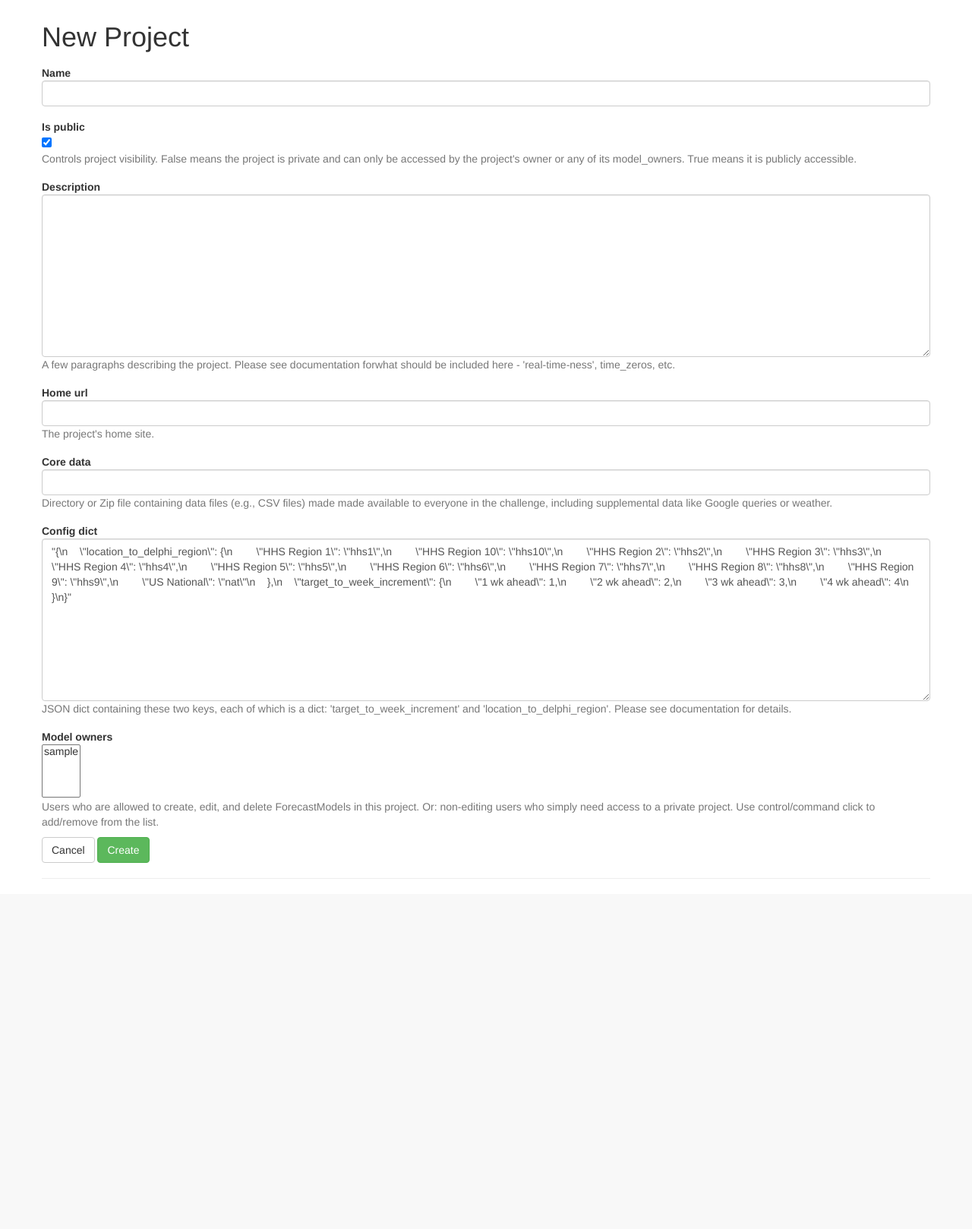
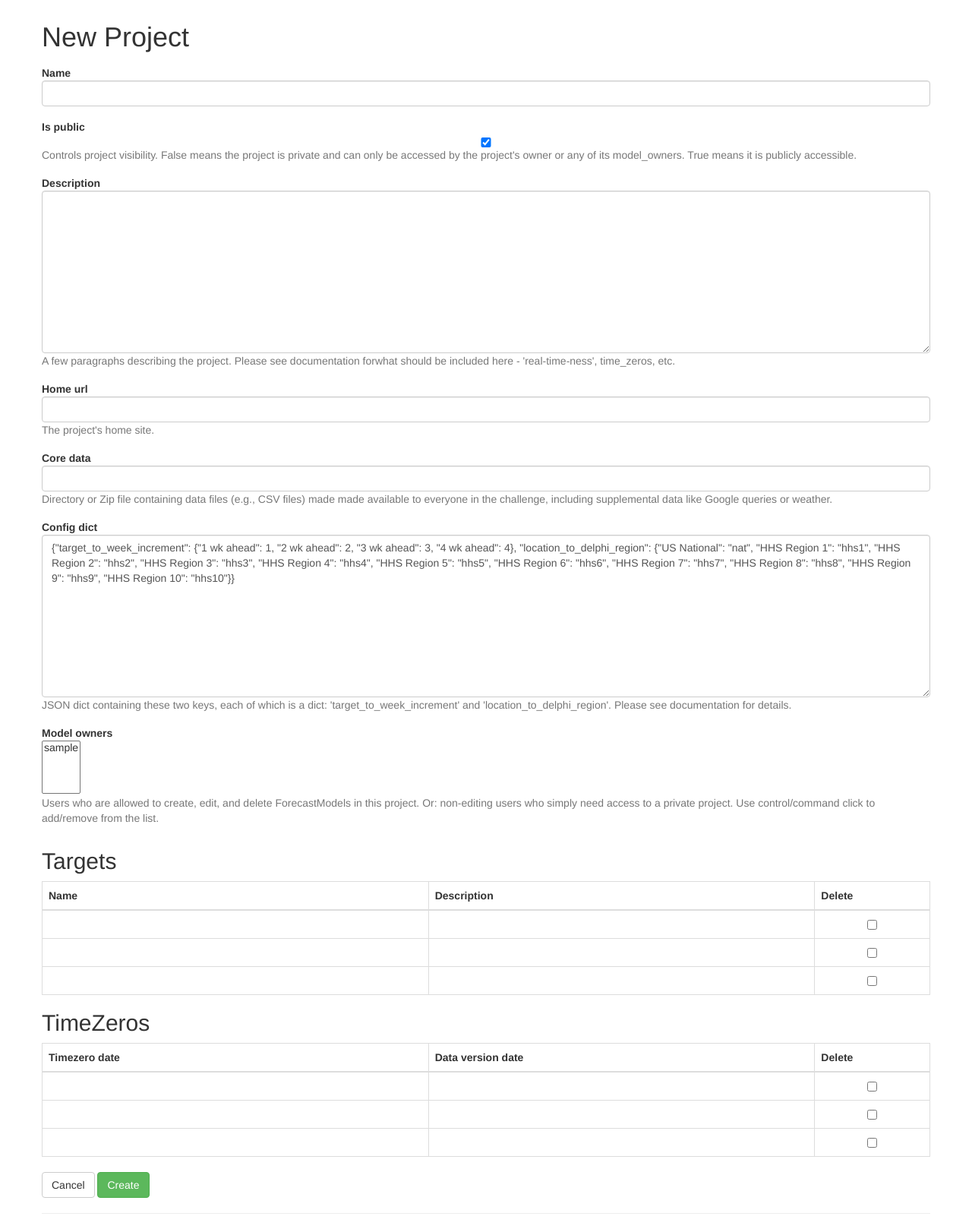
Before and after one commit to reichlab/forecast-repository, a Django app: page /project/create/1 in a window 1280 px wide. Shown: the part 51-1669 px from the top of the page at 76% size. Before the commit the page ends 1187 px from the top, so only its background shows below. Run offline with Django 3.2, Linux system fonts and the light colour scheme; a user stored in the database is signed in; tables that the repository leaves empty hold one stand-in row (values such as "Sample post"); some libraries are stand-ins or nearby versions.

Commit message:
closed #39: project detail page: add/edit: support Target and TimeZero inline editing

```diff
--- a/forecast_app/models/project.py
+++ b/forecast_app/models/project.py
@@ -38,10 +38,11 @@ class Project(ModelWithCDCData):
                                               "can only be accessed by the project's owner or any of its model_owners. "
                                               "True means it is publicly accessible.")
 
-    model_owners = ManyToManyField(User, help_text="Users who are allowed to create, edit, and delete ForecastModels "
-                                                   "in this project. Or: non-editing users who simply need access "
-                                                   "to a private project. Use control/command click to add/remove from "
-                                                   "the list. ")
+    model_owners = ManyToManyField(User, blank=True,  # blank=True allows omitting in forms
+                                   help_text="Users who are allowed to create, edit, and delete ForecastModels "
+                                             "in this project. Or: non-editing users who simply need access "
+                                             "to a private project. Use control/command click to add/remove from "
+                                             "the list. ")
 
     cdc_data_class = ProjectTemplateData  # the CDCData class I'm paired with. used by ModelWithCDCData
 
--- /dev/null
+++ b/forecast_app/templates/formset_snippet.html
@@ -0,0 +1,24 @@
+{{ formset.management_form }}
+<table class="table table-bordered">
+    {% for form in formset %}
+        {% for hidden_field in form.hidden_fields %} {{ hidden_field }} {% endfor %}
+        {% if forloop.first %}
+            <thead>
+            <tr>
+                {% for field in form.visible_fields %}
+                    <th>{{ field.label|capfirst }}</th>
+                {% endfor %}
+            </tr>
+            </thead>
+        {% endif %}
+        <tr>
+            {% for field in form.visible_fields %}
+                <td>{{ field }}
+                    {% if field.errors %}
+                        <span class="text-danger">{{ field.errors }}</span>
+                    {% endif %}
+                </td>
+            {% endfor %}
+        </tr>
+    {% endfor %}
+</table>
--- a/forecast_app/templates/show_form.html
+++ b/forecast_app/templates/show_form.html
@@ -6,14 +6,41 @@
 
     <h1>{{ title }}</h1>
 
-    {% if form.errors%}
-        <p class="text-danger">Please correct these errors:</p>
-        {{ form.errors }}
+    {# todo xx move to a new {% block style %} section in base.html #}
+    <style>
+        {# via https://stackoverflow.com/questions/25626789/make-input-fields-look-like-table-cells-in-bootstrap-3 #}
+        input {
+            display: block;
+            padding: 0;
+            margin: 0;
+            border: 0;
+            width: 100%;
+        }
+
+        td {
+            margin: 0;
+            padding: 0;
+        }
+    </style>
+
+    {% if form.errors or target_formset.errors or timezero_formset.errors %}
+        <p class="text-danger">There were errors. Please correct them below.</p>
     {% endif %}
 
     <form class="form-horizontal" method="POST">
         {% csrf_token %}
         {% include 'form_snippet.html' %}
+
+        {% if target_formset %}
+            <h2>Targets</h2>
+            {% include 'formset_snippet.html' with formset=target_formset %}
+        {% endif %}
+
+        {% if timezero_formset %}
+            <h2>TimeZeros</h2>
+            {% include 'formset_snippet.html' with formset=timezero_formset %}
+        {% endif %}
+
         <button type="button" onclick="history.back()" class="btn btn-default">Cancel</button>
         <button type="submit" class="save btn btn-success">{{ button_name }}</button>
     </form>
--- a/forecast_app/views.py
+++ b/forecast_app/views.py
@@ -1,4 +1,3 @@
-import json
 import os
 from pathlib import Path
 
@@ -7,13 +6,14 @@ from django.contrib.auth.mixins import UserPassesTestMixin
 from django.contrib.auth.models import User
 from django.core.files.base import ContentFile
 from django.core.files.storage import default_storage
+from django.forms import inlineformset_factory
 from django.http import JsonResponse, HttpResponseForbidden
 from django.shortcuts import render, get_object_or_404, redirect
 from django.views.generic import DetailView, ListView
 
 from forecast_app.forms import ProjectForm, ForecastModelForm
 from forecast_app.models import Project, ForecastModel, Forecast, TimeZero
-from forecast_app.models.project import PROJECT_OWNER_GROUP_NAME
+from forecast_app.models.project import PROJECT_OWNER_GROUP_NAME, Target
 from forecast_app.templatetags.auth_extras import has_group
 from utils.utilities import mean_abs_error_rows_for_project
 
@@ -87,26 +87,44 @@ def create_project(request, user_pk):
     if not ok_user_create_project(new_project_user, authenticated_user):
         return HttpResponseForbidden()
 
+    # set up Target and TimeZero formsets using a new (unsaved) Project
+    from utils.make_cdc_flu_challenge_project import CDC_CONFIG_DICT  # avoid circular imports
+
+
+    new_project = Project(owner=new_project_user,
+                          config_dict=CDC_CONFIG_DICT)
+    TargetInlineFormSet = inlineformset_factory(Project, Target, fields=('name', 'description'), extra=3)
+    target_formset = TargetInlineFormSet(instance=new_project)
+
+    TimeZeroInlineFormSet = inlineformset_factory(Project, TimeZero, fields=('timezero_date', 'data_version_date'),
+                                                  extra=3)
+    timezero_formset = TimeZeroInlineFormSet(instance=new_project)
+
     if request.method == 'POST':
-        project_form = ProjectForm(request.POST)
-        if project_form.is_valid():
+        project_form = ProjectForm(request.POST, instance=new_project)
+        target_formset = TargetInlineFormSet(request.POST, instance=new_project)
+        timezero_formset = TimeZeroInlineFormSet(request.POST, instance=new_project)
+        if project_form.is_valid() and target_formset.is_valid() and timezero_formset.is_valid():
             new_project = project_form.save(commit=False)
             new_project.owner = new_project_user  # force the owner to the current user
             new_project.save()
             project_form.save_m2m()
+
+            target_formset.save()
+            timezero_formset.save()
+
             # todo xx flash a temporary 'success' message
             return redirect('project-detail', pk=new_project.pk)
 
     else:  # GET
-        from utils.make_cdc_flu_challenge_project import CDC_CONFIG_DICT  # avoid circular imports
-
-
-        project_form = ProjectForm(initial={'config_dict': json.dumps(CDC_CONFIG_DICT, sort_keys=True, indent=4)})
+        project_form = ProjectForm(instance=new_project)
 
     return render(request, 'show_form.html',
                   context={'title': 'New Project',
                            'button_name': 'Create',
-                           'form': project_form})
+                           'form': project_form,
+                           'target_formset': target_formset,
+                           'timezero_formset': timezero_formset})
 
 
 def edit_project(request, project_pk):
@@ -118,10 +136,22 @@ def edit_project(request, project_pk):
     if not ok_user_edit_project(request.user, project):
         return HttpResponseForbidden()
 
+    TargetInlineFormSet = inlineformset_factory(Project, Target, fields=('name', 'description'), extra=3)
+    target_formset = TargetInlineFormSet(instance=project)
+
+    TimeZeroInlineFormSet = inlineformset_factory(Project, TimeZero, fields=('timezero_date', 'data_version_date'),
+                                                  extra=3)
+    timezero_formset = TimeZeroInlineFormSet(instance=project)
+
     if request.method == 'POST':
         project_form = ProjectForm(request.POST, instance=project)
-        if project_form.is_valid():
+        target_formset = TargetInlineFormSet(request.POST, instance=project)
+        timezero_formset = TimeZeroInlineFormSet(request.POST, instance=project)
+        if project_form.is_valid() and target_formset.is_valid() and timezero_formset.is_valid():
             project_form.save()
+            target_formset.save()
+            timezero_formset.save()
+
             # todo xx flash a temporary 'success' message
             return redirect('project-detail', pk=project.pk)
 
@@ -131,7 +161,9 @@ def edit_project(request, project_pk):
     return render(request, 'show_form.html',
                   context={'title': 'Edit Project',
                            'button_name': 'Save',
-                           'form': project_form})
+                           'form': project_form,
+                           'target_formset': target_formset,
+                           'timezero_formset': timezero_formset})
 
 
 def delete_project(request, project_pk):
@@ -250,8 +282,9 @@ class ProjectDetailView(UserPassesTestMixin, DetailView):
         context = super().get_context_data(**kwargs)
         context['ok_user_edit_project'] = ok_user_edit_project(self.request.user, project)
         context['ok_user_create_model'] = ok_user_create_model(self.request.user, project)
-        timezeros_to_num_forecasts = {timezero: sum(map(lambda x: 1 if x else 0, project.forecasts_for_timezero(timezero)))
-                                      for timezero in project.timezeros.all()}
+        timezeros_to_num_forecasts = {
+            timezero: sum(map(lambda x: 1 if x else 0, project.forecasts_for_timezero(timezero)))
+            for timezero in project.timezeros.all()}
         context['timezeros_to_num_forecasts'] = timezeros_to_num_forecasts
         return context
 
```
Also changed, not shown: forecast_app/migrations/0001_initial.py.
